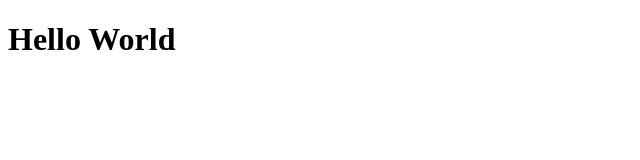
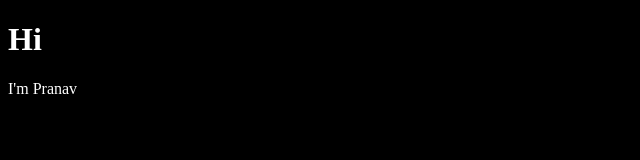
Before and after one commit to FateSalesman/FateSalesman.github.io, a plain HTML site: page index.html in a window 1280 px wide. Shown: the whole page, without its empty margins (0-640 px from the left). Drawn offline with Linux system fonts and the light colour scheme.

Commit message:
basic changes

```diff
--- a/index.html
+++ b/index.html
@@ -4,9 +4,11 @@
     <meta charset="UTF-8">
     <meta http-equiv="X-UA-Compatible" content="IE=edge">
     <meta name="viewport" content="width=device-width, initial-scale=1.0">
+    <link rel="stylesheet" href="styles.css">
     <title>Document</title>
 </head>
-<body>
-    <h1>Hello World</h1>
+<body class="body">
+    <h1 class="hi">Hi</h1>
+    <p class="intro">I'm Pranav</p>
 </body>
 </html>
--- a/styles.css
+++ b/styles.css
@@ -0,0 +1,8 @@
+.body {
+    background-color: black;
+    color: white;
+}
+
+.hi {
+    color: white;
+}
```
